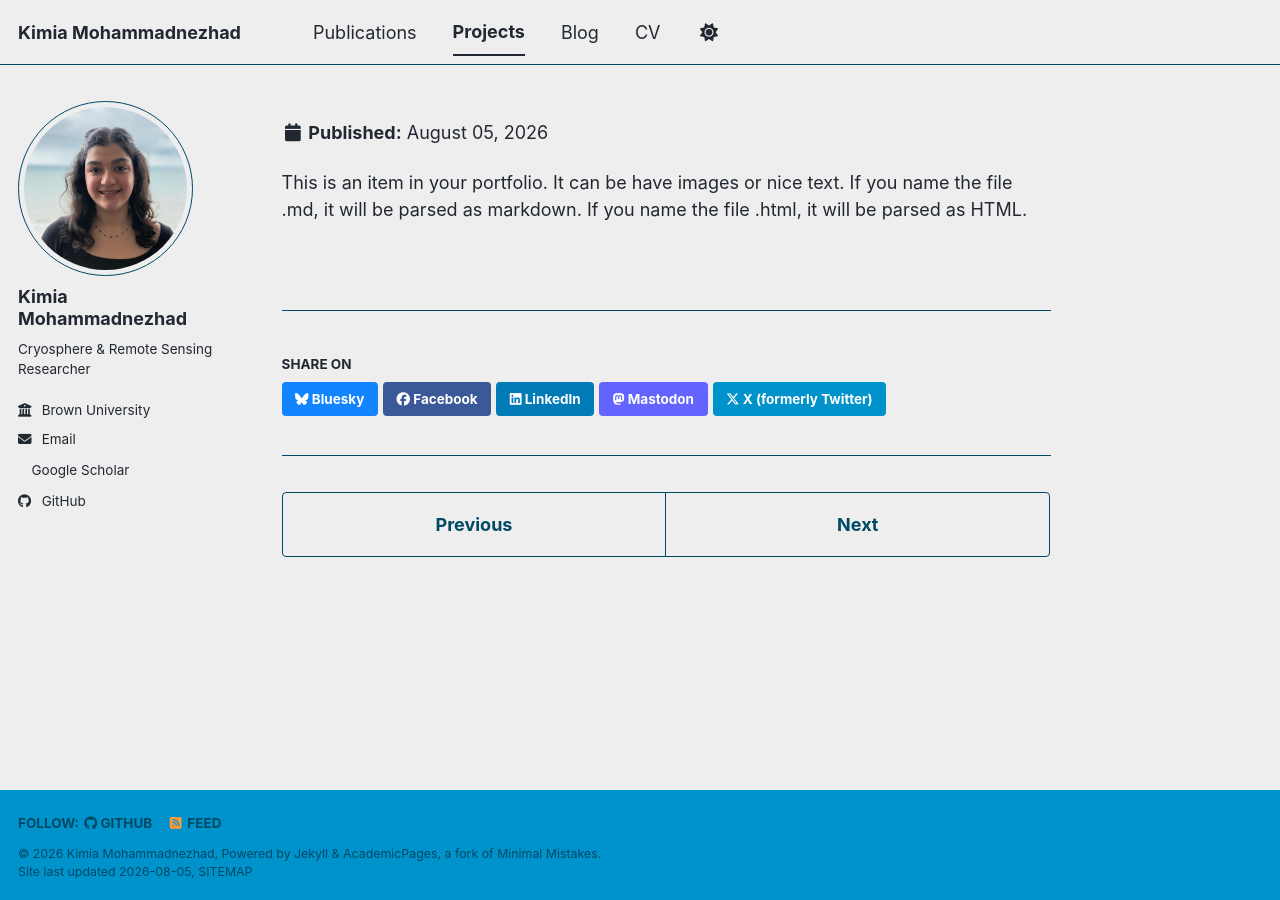
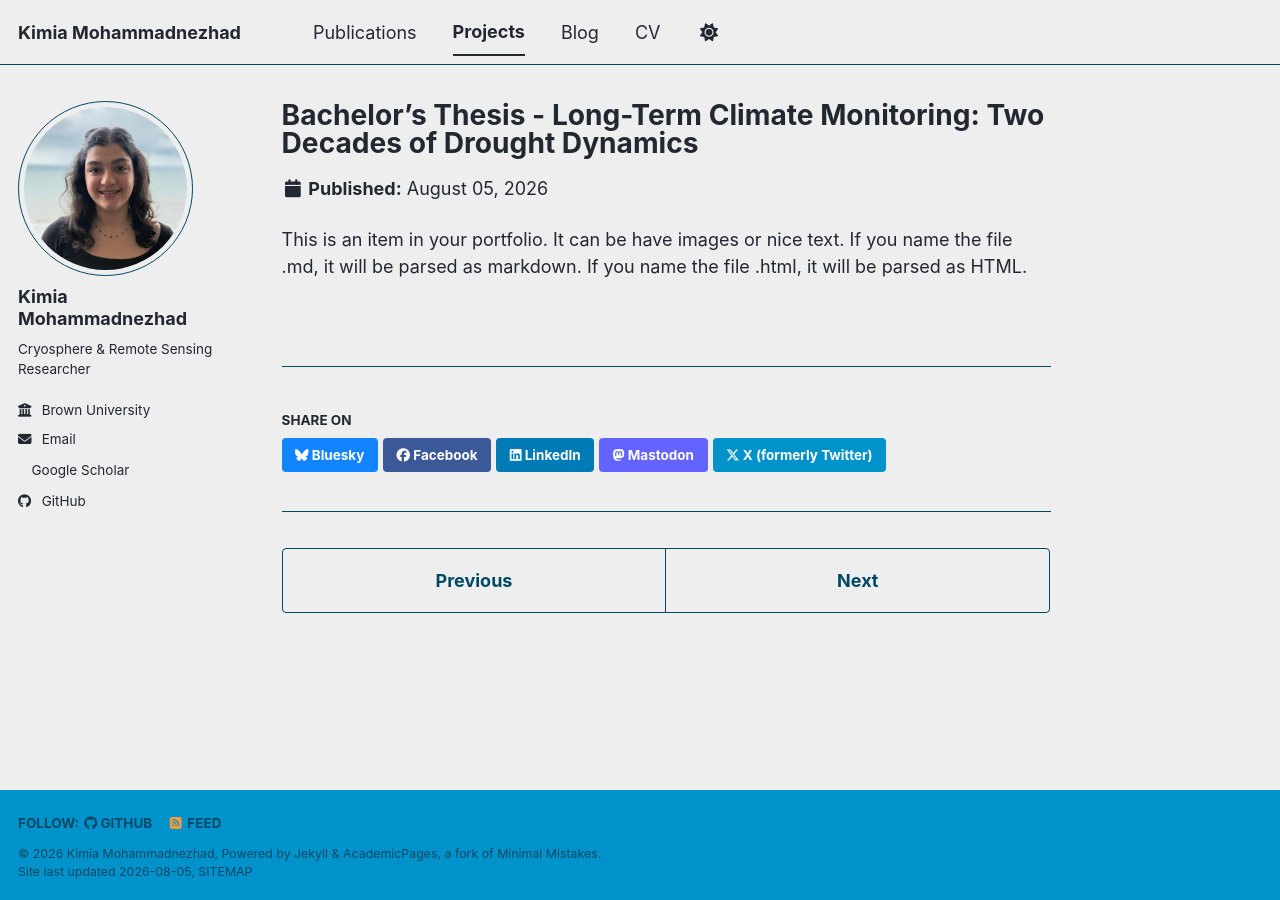
Before and after one commit to kimnezhad/kimnezhad.github.io, a Jekyll site: the page built from _portfolio/portfolio-4.md, in a window 1280 px wide. Built offline with Jekyll 4.4.1, drawn with Linux system fonts in a browser that asks for light colours; a style sheet for code colours, icons or effects is not loaded.

Commit message:
Update portfolio-4.md

```diff
--- a/_portfolio/portfolio-4.md
+++ b/_portfolio/portfolio-4.md
@@ -1,6 +1,6 @@
 ---
 title: "Bachelor’s Thesis - Long-Term Climate Monitoring: Two Decades of Drought Dynamics"
-excerpt: "Analyzed 20 years of MODIS satellite observations to assess drought dynamics and changing spatial climate patterns across Iran. <br/><br/> <b>Skills:</b> <i>MODIS, Time-Series Analysis, Environmental Monitoring, Optical Remote Sensing.</i>".
+excerpt: "Analyzed 20 years of MODIS satellite observations to assess drought dynamics and changing spatial climate patterns across Iran. <br/><br/> <b>Skills:</b> <i>MODIS, Time-Series Analysis, Environmental Monitoring, Optical Remote Sensing.</i>"
 collection: portfolio
 ---
 
```
